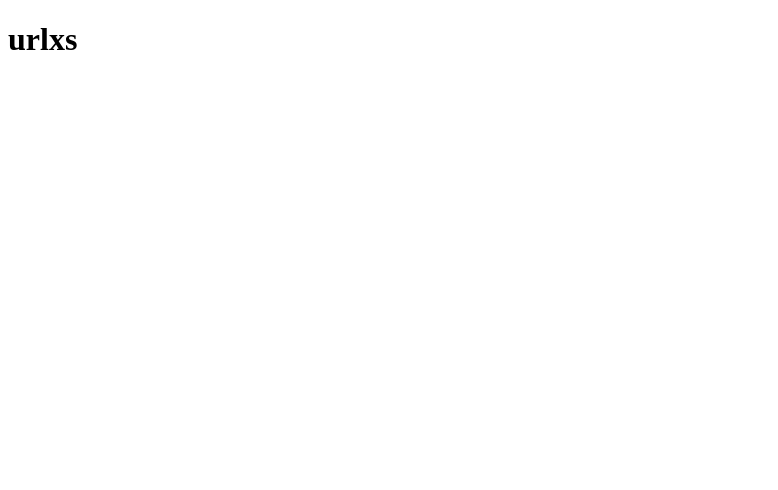
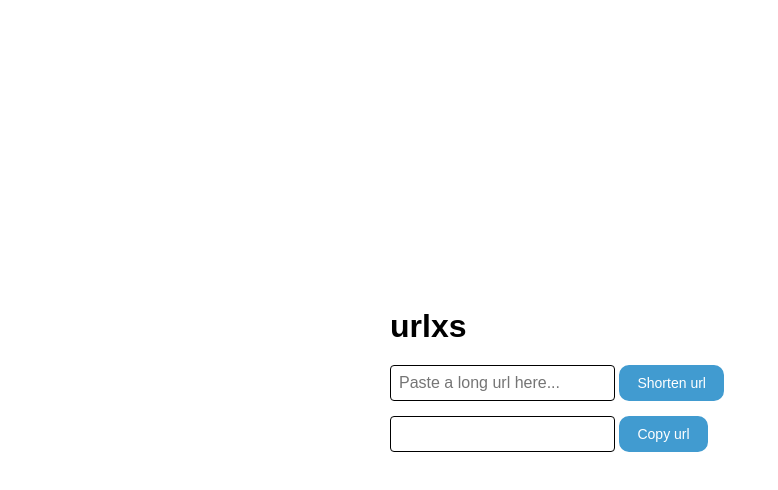
Before and after one commit to chivongv/urlxs, a website: page static/index.html in a window 1280 px wide. Shown: the whole page, without its empty margins (0-778 px from the left). Drawn offline with Linux system fonts and the light colour scheme.

Commit message:
Added layout/ui

```diff
--- a/routes/api.js
+++ b/routes/api.js
@@ -19,7 +19,7 @@ router.post("/shorten", async (req, res) => {
   const urlCode = shortid.generate();
 
   try {
-    let url = await Url.findOne();
+    let url = await Url.findOne({ longUrl });
     if(url) res.json(url)
     else {
       const shortUrl = BASE_URL + "/" + urlCode;
--- /dev/null
+++ b/static/css/style.css
@@ -0,0 +1,51 @@
+* {
+  padding: 0;
+  margin: 0;
+  box-sizing: border-box;
+}
+
+body {
+  font-family: Poppins, sans-serif;
+  width: 100%;
+  height: 100%;
+}
+
+.container {
+  display: flex;
+  min-height: 95vh;
+  flex-direction: column;
+  align-items: center;
+  justify-content: center;
+}
+
+.btn {
+  padding: .5rem 1rem;
+  text-decoration: none;
+  border-radius: 10px;
+  border-style: solid;
+  color: #fff;
+  font-size: .875rem;
+  background-color: #419bd0;
+  border-color: #419bd0;
+}
+
+input {
+  border: 1px solid #000;
+  border-radius: 4px;
+  height: 2.25rem;
+  font-size: 1rem;
+  padding: .5rem;
+  line-height: 1.5;
+}
+
+#myForm {
+  margin-bottom: 15px;
+}
+
+#myForm h1 {
+  margin-bottom: 20px;
+}
+
+.form-group {
+  width: 500px;
+}
--- a/static/index.html
+++ b/static/index.html
@@ -1,12 +1,25 @@
 <!DOCTYPE html>
 <html lang="en">
   <head>
-  <meta charset="UTF-8">
-  <meta name="viewport" content="width=device-width, initial-scale=1.0">
-  <meta http-equiv="X-UA-Compatible" content="ie=edge">
+    <meta charset="UTF-8" />
+    <meta name="viewport" content="width=device-width, initial-scale=1.0" />
+    <meta http-equiv="X-UA-Compatible" content="ie=edge" />
     <title>urlxs</title>
+    <link rel="stylesheet" href="css/style.css" />
+    <script defer src="js/main.js"></script>
   </head>
   <body>
+    <div class="container">
+      <form id="myForm" class="form-group">
         <h1>urlxs</h1>
+        <input type="text" id="input" placeholder="Paste a long url here..." />
+        <button type="submit" id="btn_short" class="btn">Shorten url</button>
+      </form>
+
+      <div class="form-group">
+        <input type="text" id="copyText" />
+        <button type="button" id="btn_copy" class="btn">Copy url</button>
+      </div>
+    </div>
   </body>
 </html>
--- /dev/null
+++ b/static/js/main.js
@@ -0,0 +1,39 @@
+const myForm = document.getElementById('myForm');
+const btn_copy = document.getElementById('btn_copy');
+
+myForm.addEventListener('submit', e => {
+  e.preventDefault();
+  shortenUrl();
+});
+
+btn_copy.addEventListener('click', () => copyUrl());
+
+function shortenUrl(){
+  let longUrl = document.getElementById('input').value;
+  let copyText=document.getElementById('copyText');
+
+  const xhr = new XMLHttpRequest();
+  xhr.open("POST", '/api/shorten', true);
+
+  xhr.setRequestHeader("Content-Type", "application/json");
+
+  xhr.onreadystatechange = function() {
+    if (this.readyState === XMLHttpRequest.DONE && this.status === 200) {
+      let data = this.responseText;
+      copyText.value = JSON.parse(data).shortUrl;
+    }
+  }
+
+  xhr.send(JSON.stringify({ longUrl }));
+
+}
+
+function copyUrl(){
+  let copyText =document.getElementById('copyText');
+
+  copyText.select();
+  copyText.setSelectionRange(0, 99999); /*For mobile devices*/
+
+  document.execCommand("copy");
+
+}
```
Lines whose indentation alone changed are shown as unchanged.
